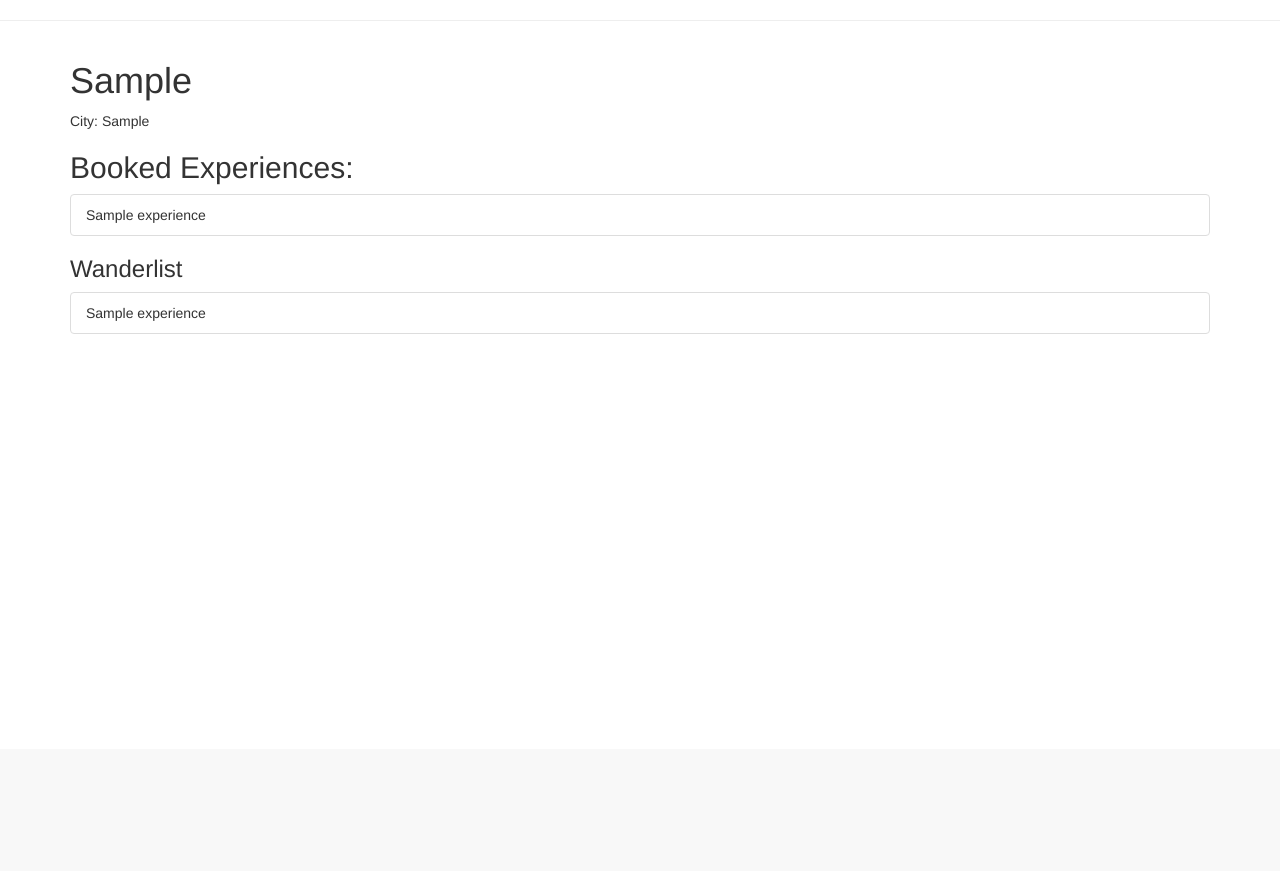
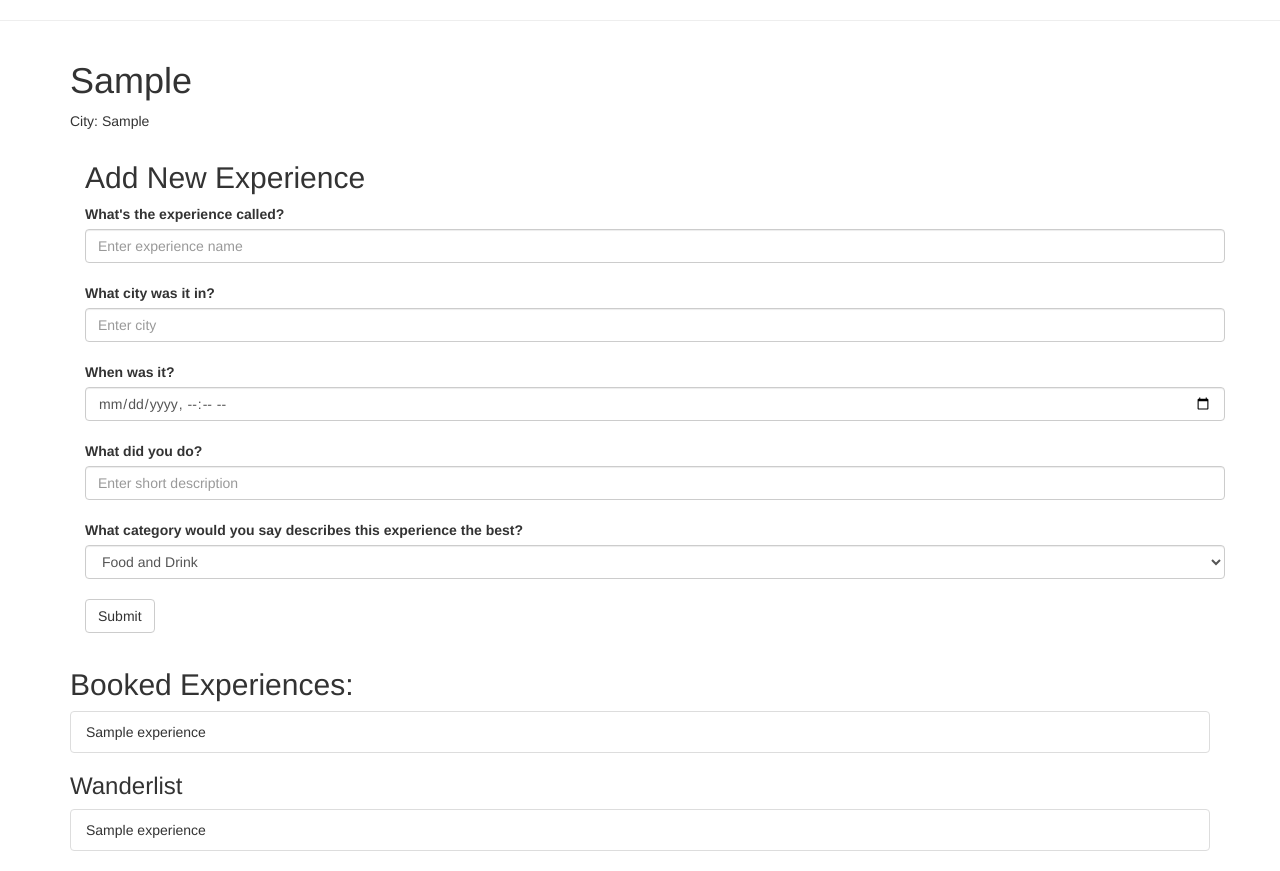
Before and after one commit to jessanettica/Andarography, a Flask app: page /user/1 in a window 1280 px wide. Shown: the part 51-922 px from the top of the page. Before the commit the page ends 385 px from the top, so only its background shows below. Run offline with Flask 2, Linux system fonts and the light colour scheme; the visitor is signed in with stand-in values (Sample User, id 1); tables that the repository leaves empty hold one stand-in row (values such as "Sample post"); some libraries are stand-ins or nearby versions.

Commit message:
finished form for user to create his/her own experience for their profile. Tagged as private

```diff
--- a/server.py
+++ b/server.py
@@ -7,6 +7,7 @@ from flask_debugtoolbar import DebugToolbarExtension
 import requests
 from cStringIO import StringIO
 import csv
+from datetime import datetime
 
 
 from model import connect_to_db, db, User, Experience, Provider, Venue, Booked, Wanderlist, Category
@@ -186,6 +187,39 @@ def add_wanderlist():
     return "success"
 
 
+@app.route('/add_form', methods=["POST"])
+def add_form():
+    """
+    Update the Experience table when users click on Submit button. Then
+    I update the Booked table. I get the experience ID from AJAX and the user ID from session.
+    """
+    name = request.form.get("experience-name")
+    city = request.form.get("city")
+    date = request.form.get("date")
+    date = datetime.strptime(date, "%Y-%m-%dT%H:%M")
+    description = request.form.get("description")
+    category = request.form.get("category")
+
+    new_exp = Experience(exp_name=name,
+                         exp_city=city,
+                         exp_start_datetime=date,
+                         exp_description=description,
+                         exp_category=category,
+                         private=True)
+    db.session.add(new_exp)
+    db.session.commit()
+
+    this_user_id = int(session.get('user_id'))
+    exp_id = db.session.query(Experience.exp_id).filter(name == Experience.exp_name).one()[0]
+
+    new_exp = Booked(user_id=this_user_id,
+                     exp_id=exp_id)
+    db.session.add(new_exp)
+    db.session.commit()
+
+    return "WHOOOOHOOOO"
+
+
 @app.route("/user/<int:user_id>")
 def user_page(user_id):
     """Show info about user."""
@@ -223,10 +257,21 @@ def visualization_process():
 
 
 @app.route("/visualize")
-def visualize_data():
-    """d3 visualization of user's answers"""
+def count_exp_in_category():
+    """For user in session, count the number of booked experiences in each category"""
 
-    return render_template("donut.html")
+    this_user_id = session.get('user_id')
+
+    if this_user_id:
+
+        experience_booked = Booked.query.filter(Booked.user_id == this_user_id).all()
+
+    for thing in experience_booked:
+
+        print " TIUHLJHBJKHVYHKGVK", thing.exp_id
+
+    print "KRISTEN IS ABUSING ME", experience_booked
+    return "YO HI"
 
 # @app_route(/form)
 #     hike = Experience( location=location,
--- a/static/andar.css
+++ b/static/andar.css
@@ -1,3 +1,8 @@
 .blue {
     color:blue;
 }
+.vcenter {
+    display: inline-block;
+    vertical-align: middle;
+    float: none;
+}
--- a/static/andar.js
+++ b/static/andar.js
@@ -32,35 +32,9 @@ $(document).ready(function() {
     });
 });
 
-// $(document).ready(function() {
-//         /*-------
-//         event delegation
-//         *  $("#exp-details") is the parent div
-//         *  '.nav-toggle' is the element that you are targeting. So if you were to click any other element
-//             in $("#exp-details") that element would not run the preceeding function.
-//         *In the function, what we are doing is called DOM traversal
 
-
-//         -----------------*/
-
-//         $('#exp-details').on('click', '.nav-toggle', function (evt){
-//             $(this).parent().next().css("display", "block");
-//         });
-//           // $('.nav-toggle').click(function(){
-//           //   //get collapse content selector
-//           //   var collapse_content_selector = $(this).attr('href');
-
-//           //   //make the collapse content to be shown or hide
-//           //   var toggle_switch = $(this);
-//           //   $(collapse_content_selector).toggle(function(){
-//           //     if($(this).css('display')=='none'){
-//           //                       //change the button label to be 'Show'
-//           //       toggle_switch.html('Show');
-//           //     }else{
-//           //                       //change the button label to be 'Hide'
-//           //       toggle_switch.html('Hide');
-//           //     }
-//           //   });
-//           // });
-
-//         });
+$(document).ready(function(){
+    $("#form-submit").submit(function(){
+        alert("THIS BETTER WORK.PLEASE.");
+    });
+});
--- a/templates/base.html
+++ b/templates/base.html
@@ -43,5 +43,6 @@
 {% endblock %}
 
     <script src="https://maxcdn.bootstrapcdn.com/bootstrap/3.3.5/js/bootstrap.min.js"></script>
+    <script src="https://cdnjs.cloudflare.com/ajax/libs/masonry/3.3.1/masonry.pkgd.js"></script>
 </body>
 </html>
--- a/templates/user_page.html
+++ b/templates/user_page.html
@@ -6,6 +6,38 @@
   <h1>{{ user.user_firstname }}</h1>
 
   <p>City: {{ user.user_city }}</p>
+
+<div class="container">
+  <h2>Add New Experience</h2>
+  <form action="/add_form" role="form" method="POST" class="form-group" id="create-new-experience">
+
+      <label>What's the experience called?</label>
+      <input type="text" class="form-control" name="experience-name" placeholder="Enter experience name"><br>
+
+      <label>What city was it in?</label>
+      <input type="text" class="form-control" name="city" placeholder="Enter city"><br>
+
+      <label>When was it? </label>
+      <input type="datetime-local" class="form-control" name="date" id="formdatetime"><br>
+
+      <label>What did you do?</label>
+      <input type="text" class="form-control" name="description" placeholder="Enter short description"><br>
+
+      <label>What category would you say describes this experience the best?</label>
+      <select class="form-control" name="category">
+          <option value="110">Food and Drink</option>
+          <option value="108">Sports and Fitness</option>
+          <option value="105">Performances and the Arts</option>
+          <option value="109">Outdoors</option>
+          <option value="102">New Skills</option>
+          <option value="100">Other</option>
+      </select><br>
+
+      <input type="submit" class="btn btn-default" id="form-submit">
+
+  </form>
+</div>
+
 
   <h2>Booked Experiences:</h2>
 
```
Also changed, not shown: seed.py (+5 -5 lines), templates/donut.html (+18 -9 lines), templates/experience_page_sf.html (+7 -5 lines), templates/homepage.html (+17 -1 lines).
